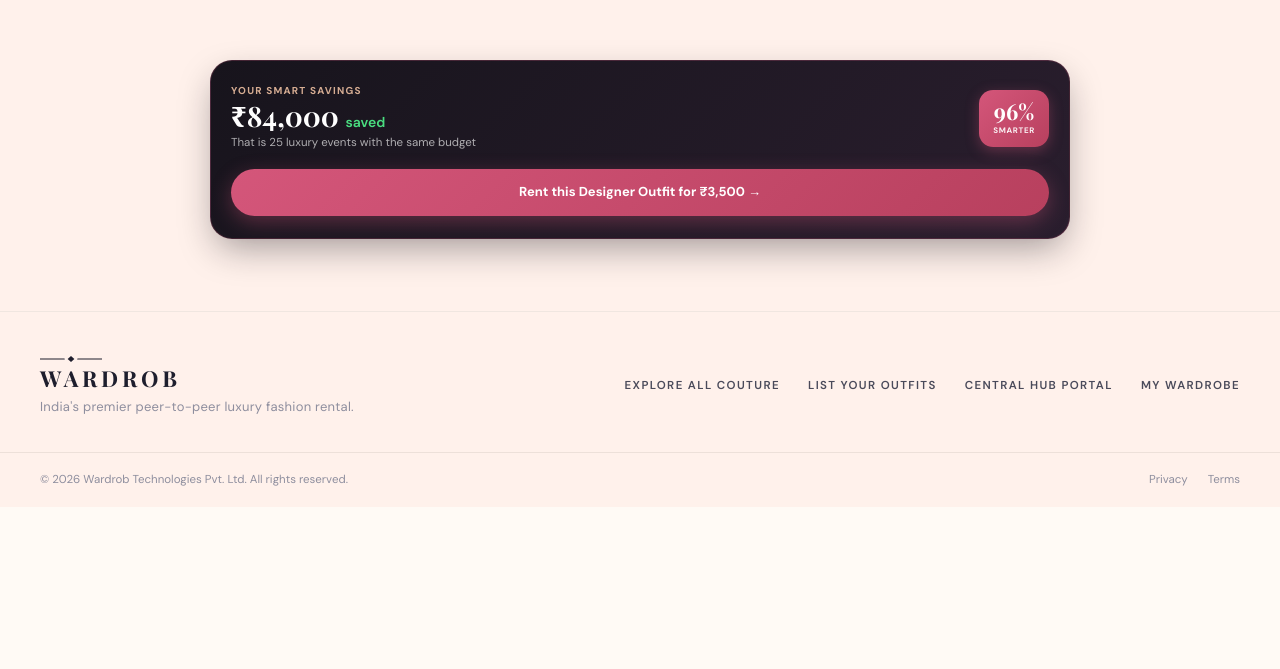
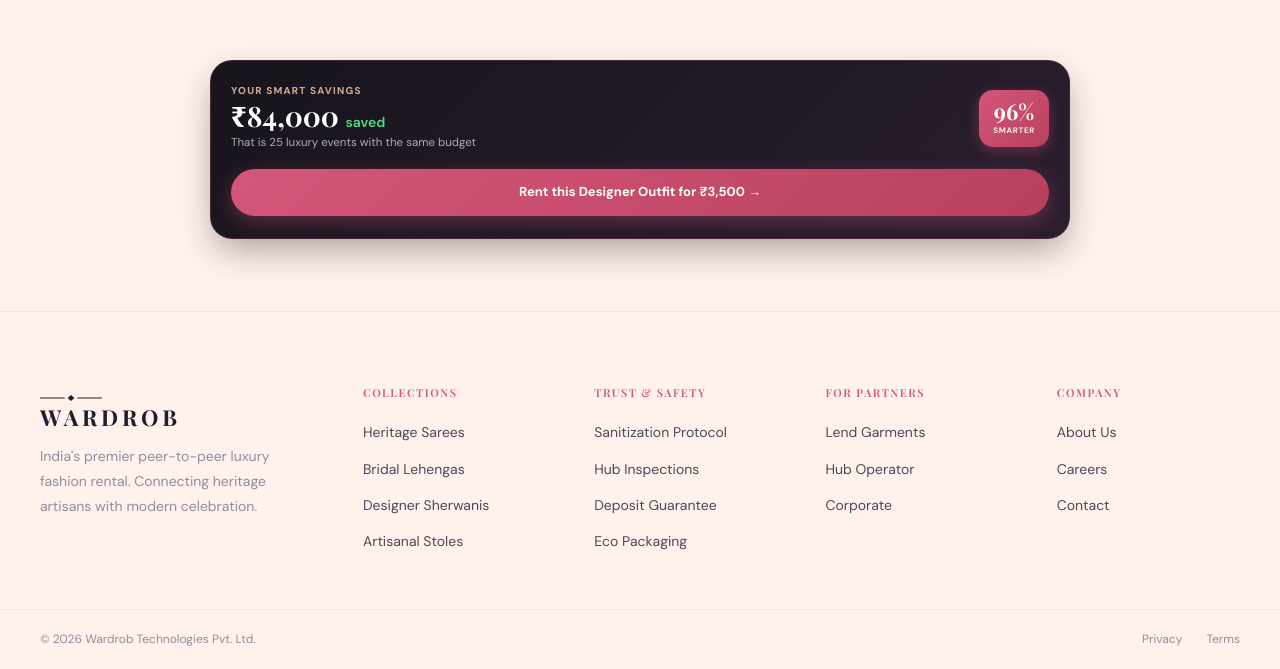
Before and after one commit to bhavyc/wardrob, a Next.js app: page / in a window 1280 px wide. Shown: the part 2516-3185 px from the top of the page. Before the commit the page ends 3023 px from the top, so only its background shows below. Built offline with nearby package versions, Linux system fonts and the light colour scheme; no server answers.

Commit message:
revert: restore original footer layout as requested

```diff
--- a/src/components/RenterFooter.css
+++ b/src/components/RenterFooter.css
@@ -1,116 +1,60 @@
-.ft-minimal-wrap {
-  background: var(--bg-warm);
-  border-top: 1px solid var(--border);
-  margin-top: 0;
-  width: 100%;
+.ft-grid {
+  max-width: 1400px;
+  margin: 0 auto;
+  padding: 72px 40px 56px;
+  display: grid;
+  grid-template-columns: 1.5fr repeat(4, 1fr);
+  gap: 48px;
 }
 
-.ft-minimal-container {
-  max-width: 1400px;
-  margin: 0 auto;
-  padding: 44px 40px 36px;
-  display: flex;
-  justify-content: space-between;
-  align-items: center;
-  gap: 32px;
-}
-
-.ft-minimal-brand {
-  display: flex;
-  flex-direction: column;
-  gap: 8px;
-}
-
-.ft-minimal-tagline {
-  font-size: 13px;
-  line-height: 1.5;
-  color: var(--text-muted);
-  max-width: 380px;
-  margin: 0;
-  font-family: var(--font-sans);
-  letter-spacing: 0.02em;
-}
-
-.ft-minimal-nav {
-  display: flex;
-  align-items: center;
-  gap: 28px;
-  flex-wrap: wrap;
-}
-
-.ft-minimal-link {
-  font-size: 11.5px;
-  font-weight: 600;
-  letter-spacing: 0.12em;
-  text-transform: uppercase;
-  color: var(--ink-secondary);
-  text-decoration: none;
-  transition: color 0.25s ease;
-  position: relative;
-}
-
-.ft-minimal-link:hover {
-  color: var(--accent);
-}
-
-.ft-minimal-link::after {
-  content: '';
-  position: absolute;
-  bottom: -4px;
-  left: 0;
-  width: 0%;
-  height: 1px;
-  background: var(--accent);
-  transition: width 0.25s ease;
-}
-
-.ft-minimal-link:hover::after {
-  width: 100%;
-}
-
-.ft-minimal-bottom {
-  border-top: 1px solid rgba(226, 214, 206, 0.6);
-  padding: 18px 40px;
+.ft-bottom {
+  border-top: 1px solid var(--border);
+  padding: 20px 40px;
   max-width: 1400px;
   margin: 0 auto;
   display: flex;
   justify-content: space-between;
   align-items: center;
-  font-size: 11.5px;
-  color: var(--text-muted);
 }
 
-.ft-minimal-legal {
-  display: flex;
-  gap: 20px;
+@media (max-width: 1024px) {
+  .ft-grid {
+    grid-template-columns: repeat(3, 1fr);
+    gap: 40px;
+  }
+
+  .ft-brand-col {
+    grid-column: 1 / -1;
+    margin-bottom: 24px;
+    text-align: center;
+  }
+
+  .ft-brand-col p {
+    margin: 0 auto !important;
+  }
 }
 
-.ft-minimal-legal a {
-  color: inherit;
-  text-decoration: none;
-  transition: color 0.2s ease;
-}
-
-.ft-minimal-legal a:hover {
-  color: var(--ink);
-}
-
-@media (max-width: 900px) {
-  .ft-minimal-container {
-    flex-direction: column;
-    align-items: flex-start;
-    padding: 36px 24px 28px;
-    gap: 24px;
+@media (max-width: 768px) {
+  .ft-grid {
+    grid-template-columns: repeat(2, 1fr) !important;
+    gap: 32px 16px !important;
+    padding: 40px 20px 24px !important;
   }
 
-  .ft-minimal-nav {
-    gap: 18px 24px;
+  .ft-brand-col {
+    grid-column: 1 / -1 !important;
+    margin-bottom: 16px !important;
+    text-align: center;
   }
 
-  .ft-minimal-bottom {
-    padding: 16px 24px;
+  .ft-brand-col p {
+    margin: 0 auto 16px !important;
+  }
+
+  .ft-bottom {
     flex-direction: column;
-    gap: 10px;
-    align-items: flex-start;
+    gap: 12px;
+    padding: 24px 20px 36px !important;
+    text-align: center;
   }
 }
--- a/src/components/RenterFooter.tsx
+++ b/src/components/RenterFooter.tsx
@@ -3,42 +3,86 @@ import BrandLogo from '@/components/BrandLogo';
 import './RenterFooter.css';
 
 export default function RenterFooter() {
-  const currentYear = new Date().getFullYear();
-
   return (
-    <footer className="ft-minimal-wrap">
-      <div className="ft-minimal-container">
-        {/* Brand & Clean Tagline */}
-        <div className="ft-minimal-brand">
-          <BrandLogo size="md" align="left" />
-          <p className="ft-minimal-tagline">
-            India&apos;s premier peer-to-peer luxury fashion rental.
+    <footer style={{ background: 'var(--bg-warm)', borderTop: '1px solid var(--border)', marginTop: '0' }}>
+      {/* Upper Footer */}
+      <div className="ft-grid">
+        {/* Brand Column */}
+        <div className="ft-brand-col">
+          <div style={{ marginBottom: '16px' }}>
+            <BrandLogo size="md" align="left" />
+          </div>
+          <p style={{
+            fontSize: '14px', lineHeight: 1.8, color: 'var(--text-muted)',
+            maxWidth: '300px', marginBottom: '24px',
+          }}>
+            India&apos;s premier peer-to-peer luxury fashion rental. Connecting heritage artisans with modern celebration.
           </p>
         </div>
 
-        {/* Real Essential Links Only - No Hardcoded Collections */}
-        <nav className="ft-minimal-nav" aria-label="Footer navigation">
-          <Link href="/catalog" className="ft-minimal-link">
-            Explore All Couture
-          </Link>
-          <Link href="/lister/login" className="ft-minimal-link">
-            List Your Outfits
-          </Link>
-          <Link href="/hub/login" className="ft-minimal-link">
-            Central Hub Portal
-          </Link>
-          <Link href="/profile" className="ft-minimal-link">
-            My Wardrobe
-          </Link>
-        </nav>
+        {/* Link Columns */}
+        {[
+          {
+            title: 'Collections',
+            links: [
+              { label: 'Heritage Sarees', href: '/catalog?category=Saree' },
+              { label: 'Bridal Lehengas', href: '/catalog?category=Lehenga' },
+              { label: 'Designer Sherwanis', href: '/catalog?category=Kurta' },
+              { label: 'Artisanal Stoles', href: '/catalog?category=Shawl' },
+            ]
+          },
+          {
+            title: 'Trust & Safety',
+            links: [
+              { label: 'Sanitization Protocol', href: '#' },
+              { label: 'Hub Inspections', href: '#' },
+              { label: 'Deposit Guarantee', href: '#' },
+              { label: 'Eco Packaging', href: '#' },
+            ]
+          },
+          {
+            title: 'For Partners',
+            links: [
+              { label: 'Lend Garments', href: '/lister/login' },
+              { label: 'Hub Operator', href: '#' },
+              { label: 'Corporate', href: '#' },
+            ]
+          },
+          {
+            title: 'Company',
+            links: [
+              { label: 'About Us', href: '#' },
+              { label: 'Careers', href: '#' },
+              { label: 'Contact', href: '#' },
+            ]
+          }
+        ].map((col, i) => (
+          <div key={i}>
+            <h4 style={{
+              fontSize: '11px', fontWeight: 600, letterSpacing: '0.14em',
+              textTransform: 'uppercase', color: 'var(--accent)',
+              marginBottom: '20px',
+            }}>{col.title}</h4>
+            <div style={{ display: 'flex', flexDirection: 'column', gap: '14px' }}>
+              {col.links.map((link, j) => (
+                <Link key={j} href={link.href} className="hover-gold-underline" style={{
+                  fontSize: '14px', color: 'var(--ink-secondary)', textDecoration: 'none',
+                  transition: 'color 0.3s ease',
+                }}>{link.label}</Link>
+              ))}
+            </div>
+          </div>
+        ))}
       </div>
 
-      {/* Sleek Lower Bar */}
-      <div className="ft-minimal-bottom">
-        <span>© {currentYear} Wardrob Technologies Pvt. Ltd. All rights reserved.</span>
-        <div className="ft-minimal-legal">
-          <a href="#privacy">Privacy</a>
-          <a href="#terms">Terms</a>
+      {/* Lower Bar */}
+      <div className="ft-bottom">
+        <span style={{ fontSize: '12px', color: 'var(--text-muted)' }}>
+          © {new Date().getFullYear()} Wardrob Technologies Pvt. Ltd.
+        </span>
+        <div style={{ display: 'flex', gap: '24px', fontSize: '12px', color: 'var(--text-muted)' }}>
+          <a href="#" style={{ color: 'inherit', textDecoration: 'none' }}>Privacy</a>
+          <a href="#" style={{ color: 'inherit', textDecoration: 'none' }}>Terms</a>
         </div>
       </div>
     </footer>
```
